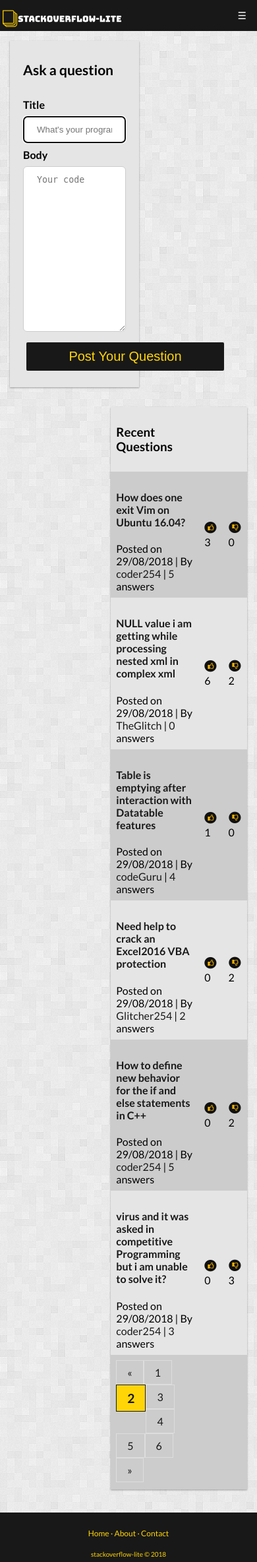
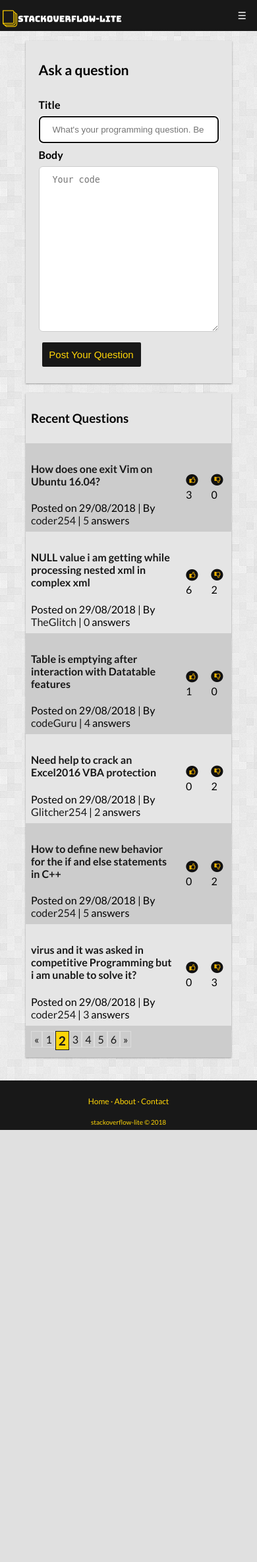
Before and after one commit to jillo-abdullahi/stackoverflow-lite, a PHP site: page / in a window 390 px wide. Shown: the whole page at 66% size. After the commit the page ends 1713 px from the top, so only its background shows below. Run offline with PHP 8.4, Linux system fonts and the light colour scheme.

Commit message:
[Chore] Add responsives with media queries for the index page

```diff
--- a/ui/css/main.css
+++ b/ui/css/main.css
@@ -137,6 +137,23 @@ input[type=text], input[type=password], textarea,select{
   border-bottom: 1px solid black;
 }
 
+@media (max-width: 1120px) {
+
+  .ask-section {
+   width: 70%;
+   padding: 0px 20px 20px 20px;
+   margin: 15px auto;
+   float: none;
+ }
+
+ .questions-section {
+  width: 80%;
+  margin: 15px auto;
+  float: none;
+ }
+
+}
+
 /*Styling for buttons*/
 .button {
   display: block;
@@ -177,6 +194,12 @@ input[type=text], input[type=password], textarea,select{
   right: 0;
 }
 
+@media (max-width: 460px) {
+  .button {
+    width: 150px;
+    font-size: 15px;
+  }
+}
 
 
 /*login and signup forms*/
@@ -248,6 +271,58 @@ p {
     border: 1px solid #181818;
 }
 
+@media (max-width: 560px) {
+  .pagination a {
+    padding: 2px 4px;
+  }
+}
+
+
+/*Profile section*/
+
+.profile-main {
+  display: inline-block;
+  width: 100%;
+  overflow: hidden;
+}
+.user-stats {
+  width: 20%;
+  margin: 8px;
+  float: left;
+  padding: 0px 20px 20px 20px;
+  margin-top:15px;
+  margin-bottom: 15px;
+  margin-left: 15px;
+  box-shadow: 0 1px 3px rgba(0,0,0,0.12), 0 1px 2px rgba(0,0,0,0.24);
+  transition: all 0.3s cubic-bezier(.25,.8,.25,1);
+  background-color: #e5e5e5;
+}
+
+.user-questions {
+  width: 30%;
+  margin: 8px;
+  float: right;
+  padding: 0px 20px 20px 20px;
+  margin-top:15px;
+  margin-bottom: 15px;
+  margin-left: 15px;
+  box-shadow: 0 1px 3px rgba(0,0,0,0.12), 0 1px 2px rgba(0,0,0,0.24);
+  transition: all 0.3s cubic-bezier(.25,.8,.25,1);
+  background-color: #e5e5e5;
+}
+
+.user-popular-questions {
+  width: 30%;
+  float: right;
+  margin: 8px;
+  padding: 0px 20px 20px 20px;
+  margin-top:15px;
+  margin-bottom: 15px;
+  margin-left: 15px;
+  box-shadow: 0 1px 3px rgba(0,0,0,0.12), 0 1px 2px rgba(0,0,0,0.24);
+  transition: all 0.3s cubic-bezier(.25,.8,.25,1);
+  background-color: #e5e5e5;
+}
 
 /*footer section*/
 
```
